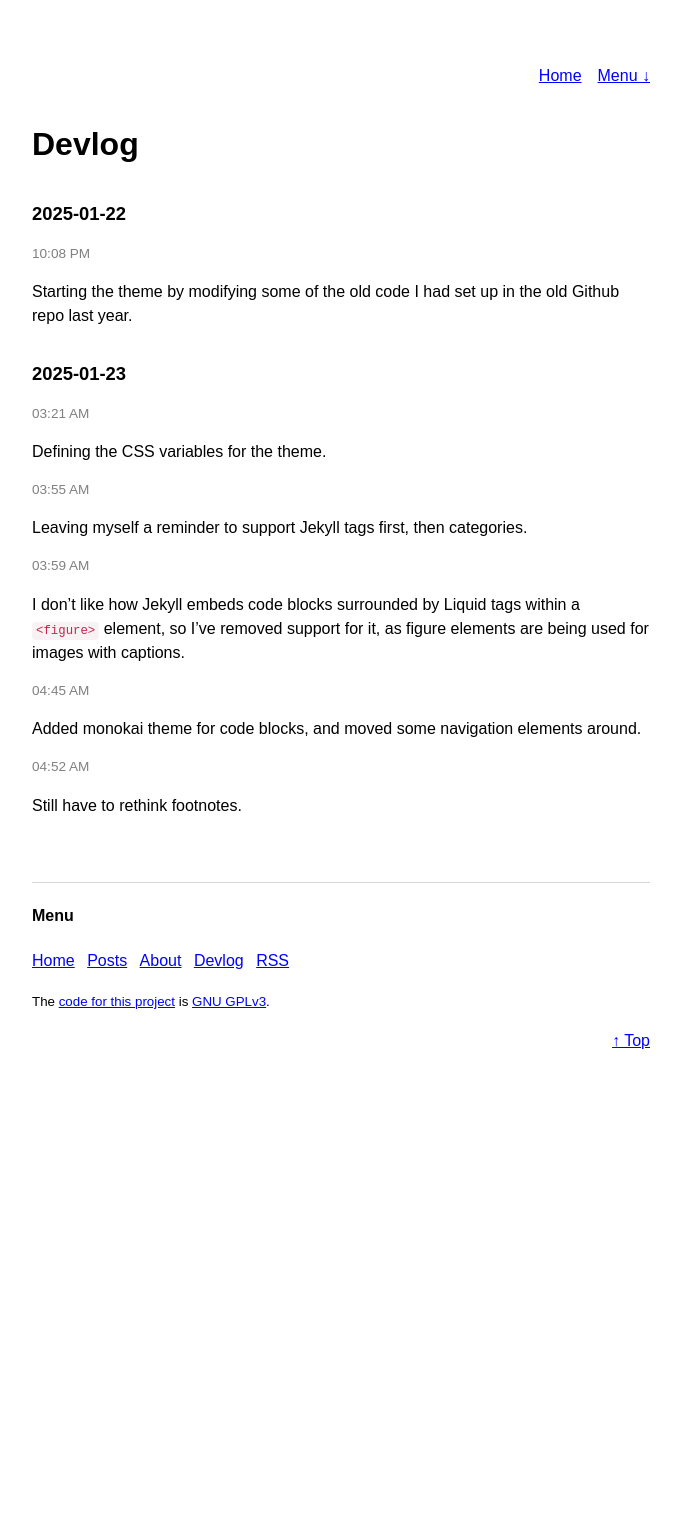
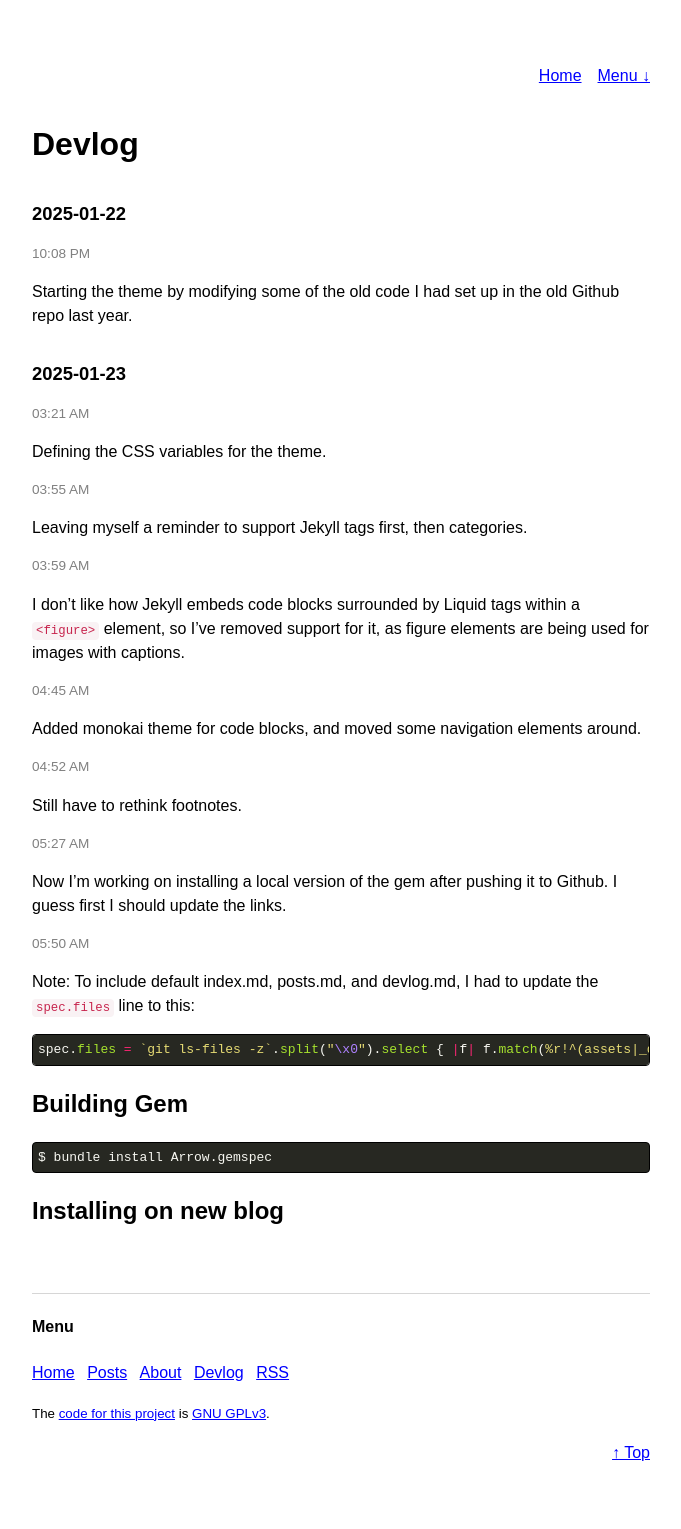
Before and after one commit to cspablocortez/arrow-jekyll-theme, a Jekyll site: the page built from Devlog.md, in a window 1280 px wide. Shown: the whole page, without its empty margins (299-980 px from the left). Built offline with Jekyll 4.4.1, drawn with Linux system fonts in a browser that asks for light colours; before the commit the page ends 1117 px from its top, so only the background shows below that.

Commit message:
update the included default files

````diff
--- a/Devlog.md
+++ b/Devlog.md
@@ -25,3 +25,21 @@ Added monokai theme for code blocks, and moved some navigation elements around.
 
 <time class="timestamp--time">04:52 AM</time>
 Still have to rethink footnotes.
+
+<time class="timestamp--time">05:27 AM</time>
+Now I'm working on installing a local version of the gem after pushing it to Github. I guess first I should update the links.
+
+<time class="timestamp--time">05:50 AM</time>
+Note: To include default index.md, posts.md, and devlog.md, I had to update the `spec.files` line to this:
+
+```ruby
+spec.files = `git ls-files -z`.split("\x0").select { |f| f.match(%r!^(assets|_data|_layouts|_includes|_sass|LICENSE|README|_config\.yml|Devlog\.md|index\.md|posts\.md)!i) }
+```
+
+## Building Gem
+
+```shell
+$ bundle install Arrow.gemspec
+```
+
+## Installing on new blog
--- a/_includes/footer.html
+++ b/_includes/footer.html
@@ -8,7 +8,7 @@
         <li><a href="#">RSS</a></li>
     </ul>
     <small>
-        The <a href="https://github.com/cspablocortez/Arrow">code for this project</a>
+        The <a href="https://github.com/cspablocortez/arrow-jekyll-theme">code for this project</a>
         is <a href="https://www.gnu.org/licenses/gpl-3.0.en.html#license-text">GNU GPLv3</a>.
     </small>
     <p style="text-align: end;"><a href="#top">&uarr; Top</a></p>
--- a/_posts/2025-01-23-about-arrow.markdown
+++ b/_posts/2025-01-23-about-arrow.markdown
@@ -15,6 +15,6 @@ I'm hoping this theme will allow other developer-writers to spend more time writ
 
 I hope others will find Taunt's initial work and my additions helpful for their own projects.
 
-If you have any suggestions, requests, or would like to contribute to the development of the theme, feel free to send me an email or check out the source code on Github.
+If you have any suggestions, requests, or would like to contribute to the development of the theme, feel free to send me an email or check out the [source code](https://github.com/cspablocortez/arrow-jekyll-theme) on Github.
 
 Best, <span style="display: block; margin: 0;">Pablo</span>
````
Also changed, not shown: about.md (+1 -1 lines), Arrow.gemspec.
